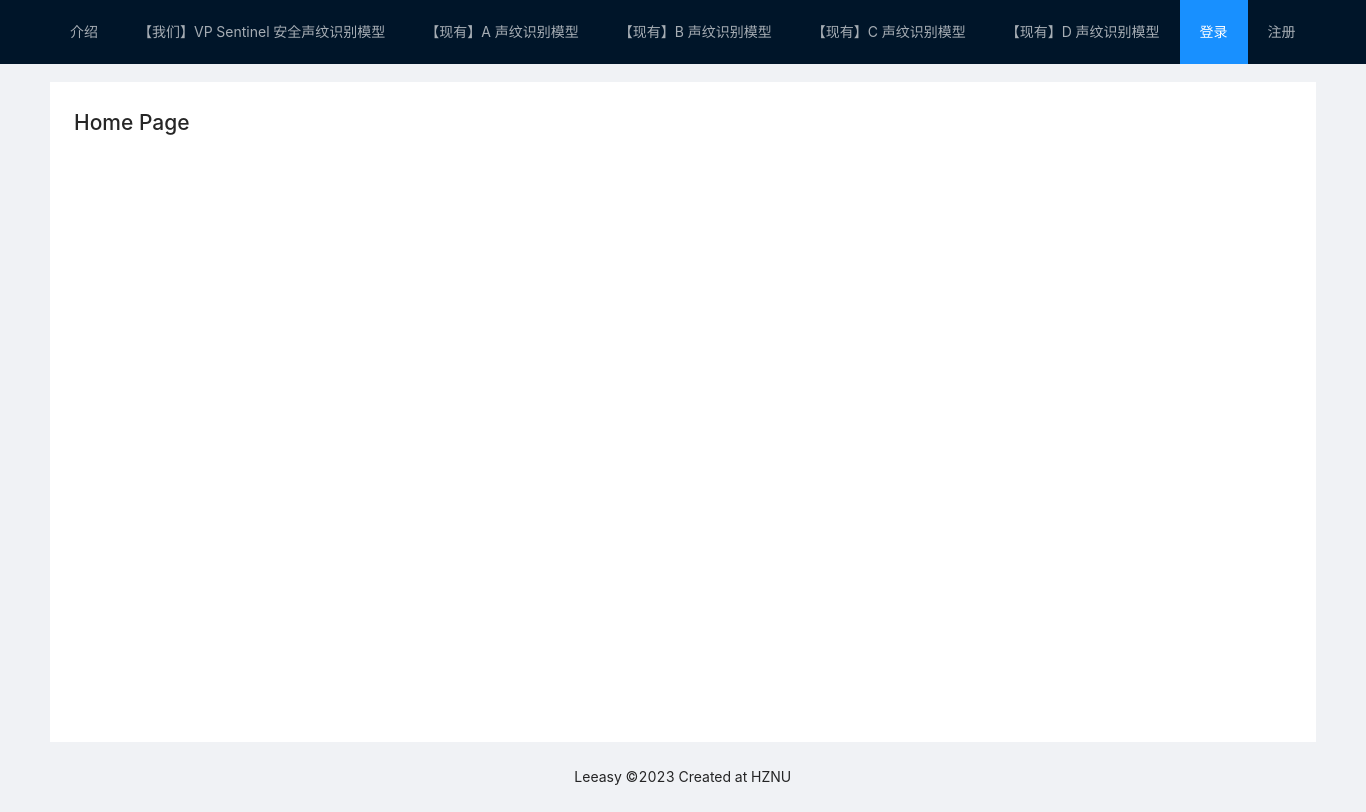
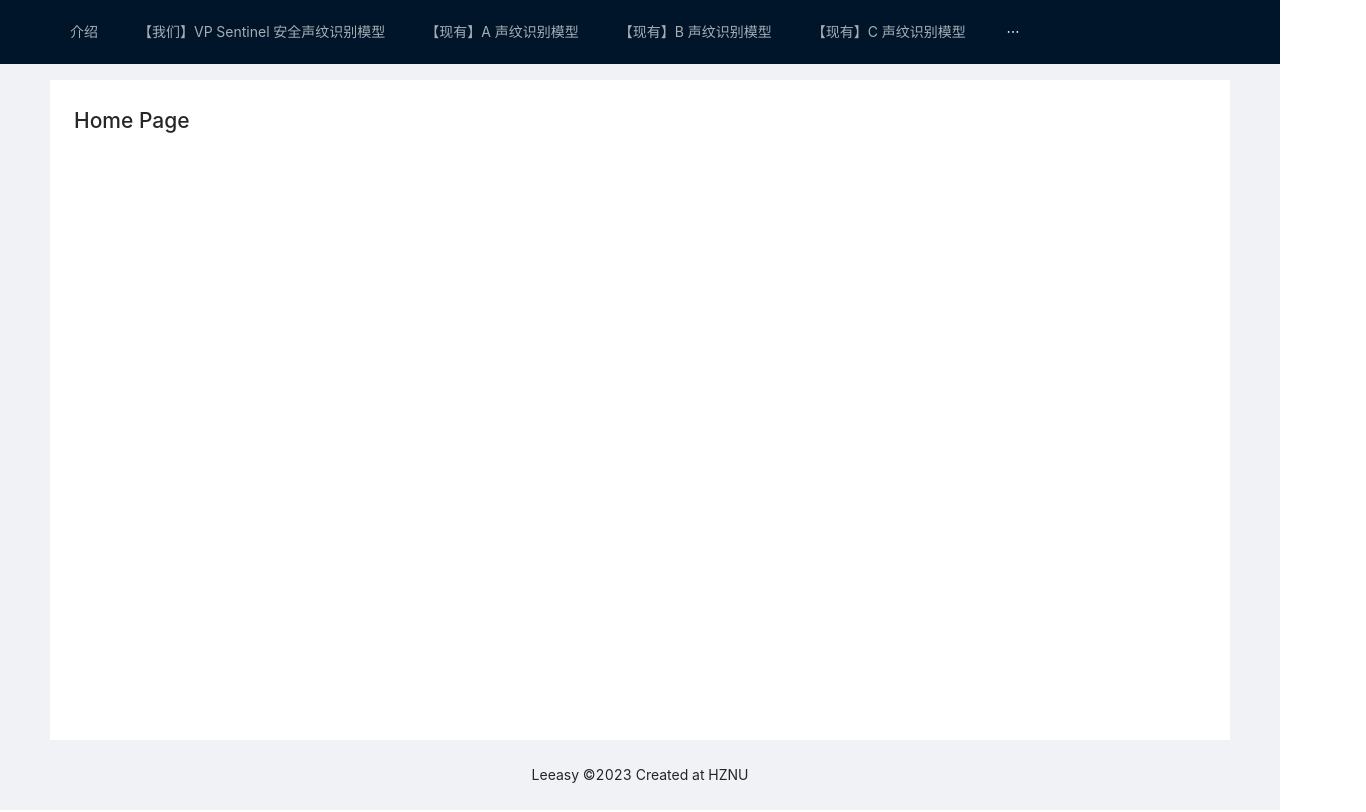
Before and after one commit to LeasyBXDD/security-demo, a Vue app: page / in a window 1280 px wide. Shown: the whole page, 1366 px wide, since content can reach past the window. Built offline with nearby package versions, Linux system fonts and the light colour scheme.

Commit message:
导航栏固定

```diff
--- a/src/App.vue
+++ b/src/App.vue
@@ -1,6 +1,6 @@
 <template>
   <a-layout class="layout">
-    <a-layout-header>
+    <a-layout-header :style="{ position: 'fixed', zIndex: 1, width: '100%' }">
 
       <a-menu v-model:selectedKeys="selectedKeys" theme="dark" mode="horizontal" :style="{ lineHeight: '64px' }">
         <a-menu-item key="1">
@@ -32,7 +32,7 @@
     </a-layout-header>
 
 
-    <a-layout-content style="padding: 0 50px; margin-top: 18px;">
+    <a-layout-content style="padding: 0 50px; margin-top: 80px;">
       <div :style="{ background: '#fff', padding: '24px', minHeight: '660px' }">
         <div>
           <router-view />
```
